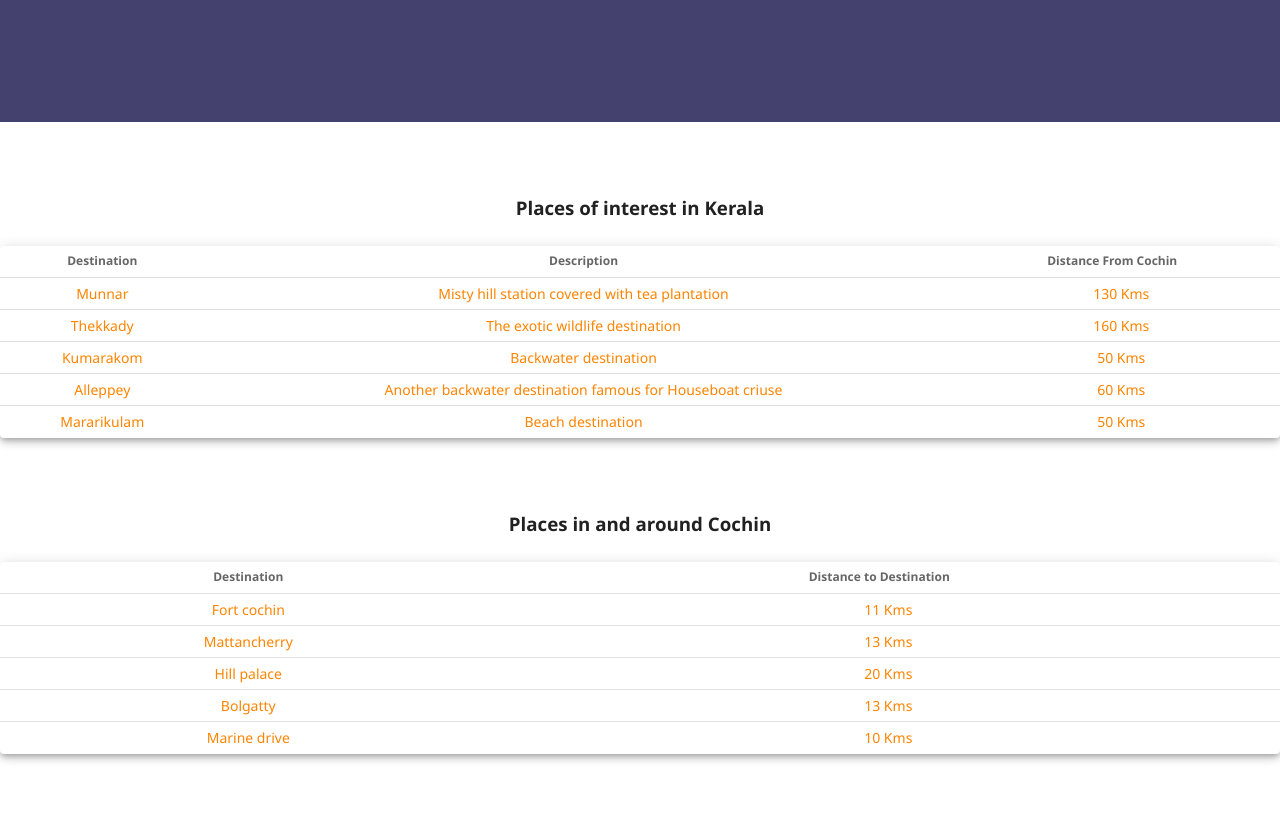
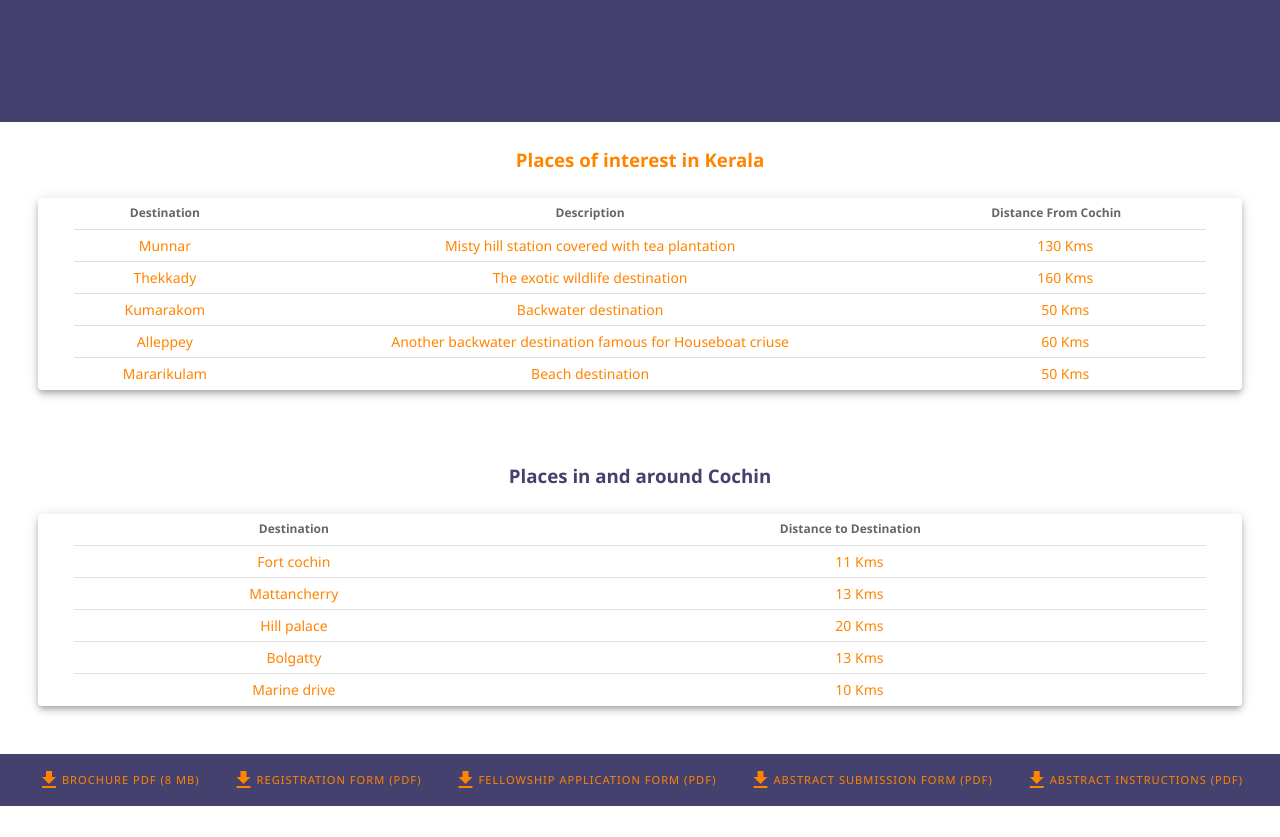
Before and after one commit to Sridharvn/Oncology2022Full, a Vue app: page / in a window 1280 px wide. Shown: the part 1960-2797 px from the top of the page. After the commit the page ends 2766 px from the top, so only its background shows below. Built offline with nearby package versions, Linux system fonts and the light colour scheme.

Commit message:
Almost done version one

```diff
--- a/src/App.vue
+++ b/src/App.vue
@@ -3,14 +3,7 @@
     <v-app-bar app elevation="5" id="appbar">
       <!-- <v-app-bar app elevation="10" elevate-on-scroll shrink-on-scroll id="appbar"> -->
       <div class="d-flex align-center">
-        <v-img
-          alt="Vuetify Logo"
-          class="shrink mr-2"
-          contain
-          src="./assets/ccrs-logo.png"
-          transition="scale-transition"
-          width="60"
-        />
+        <v-img class="shrink mr-2" contain src="./assets/ccrs-logo.png" transition="scale-transition" width="60" />
         <h2>Oncology 2022</h2>
       </div>
       <v-spacer></v-spacer>
@@ -18,18 +11,19 @@
     </v-app-bar>
 
     <v-main>
-      <router-view :DownloadsLinks="DownloadsLinks" />
+      <router-view style="margin:0%;padding:0%;" />
     </v-main>
+    <website-footer :DownloadLinks="DownloadsLinks"></website-footer>
   </v-app>
 </template>
 
 <script>
 import axios from "axios";
-import gsap from "gsap";
-import ScrollTriggerPlugin from "gsap/ScrollTrigger";
+// import gsap from "gsap";
 import DropDown from "./components/DropDown.vue";
+import WebsiteFooter from "./components/WebsiteFooter.vue";
 export default {
-  components: { DropDown },
+  components: { DropDown, WebsiteFooter },
   name: "App",
 
   data: () => ({
@@ -64,21 +58,20 @@ export default {
   methods: {
     //
     revealAnimation() {
-      gsap.registerPlugin(ScrollTriggerPlugin);
-      gsap.from("h1,h2,h3,h4,h5,#Thanks", {
-        duration: 1,
-        opacity: 0,
-        xPercent: -100,
-        ease: "power4",
-        stagger: 0.1,
-      });
-      gsap.from("img,p,.footer1,#image,#tables", {
-        duration: 1,
-        opacity: 0,
-        xPercent: 100,
-        ease: "power4",
-        stagger: 0.1,
-      });
+      // gsap.from("h1,h2,h3,h4,h5,#Thanks", {
+      //   duration: 1,
+      //   opacity: 0,
+      //   xPercent: -100,
+      //   ease: "power4",
+      //   stagger: 0.1,
+      // });
+      // gsap.from("img,p,.footer1,#image,#tables,#dropDown", {
+      //   duration: 1,
+      //   opacity: 0,
+      //   xPercent: 100,
+      //   ease: "power4",
+      //   stagger: 0.1,
+      // });
     },
     linkDownloader(link) {
       // console.log(link.linkSrc);
@@ -122,4 +115,16 @@ export default {
 p {
   font-family: "Roboto", sans-serif;
 }
+
+/* disable scroll bar */
+::-webkit-scrollbar {
+  width: 0px;
+  background: transparent;
+}
+
+@media screen and (max-width: 600px) {
+  #appbar {
+    font-size: small;
+  }
+}
 </style>
--- a/src/components/DropDown.vue
+++ b/src/components/DropDown.vue
@@ -1,8 +1,9 @@
 <template>
-    <div class="text-center">
-        <v-menu offset-y style="background-color:var(--primary-color);color:var(--secondary-color)">
+    <div class="text-center" id="dropDown">
+        <v-menu offset-y>
             <template v-slot:activator="{ on, attrs }">
-                <v-btn v-bind="attrs" v-on="on">
+                <v-btn v-bind="attrs" v-on="on" color="error">
+                    <v-icon>mdi-download</v-icon>
                     Downloads
                 </v-btn>
             </template>
@@ -69,4 +70,11 @@ export default {
 #downloadsListItem:active {
     opacity: 0.5;
 }
+
+#dropDown {
+    background-color: var(--appBar-color);
+    color: var(--secondary-color);
+    text-align: center;
+    padding: 0 20px;
+}
 </style>
--- a/src/components/HomeMain.vue
+++ b/src/components/HomeMain.vue
@@ -44,7 +44,7 @@ main {
   color: var(--secondary-color)
 }
 
-@media screen and (max-width: 600px) {
+@media screen and (max-width: 700px) {
   #home {
     flex-direction: column;
   }
@@ -58,5 +58,10 @@ main {
     padding-bottom: 20px;
     /* width: max-content; */
   }
+
+  h2 {
+    font-size: 1.5rem;
+    padding: 10px;
+  }
 }
 </style>
--- a/src/components/Table.vue
+++ b/src/components/Table.vue
@@ -33,5 +33,6 @@ export default {
 #tables {
     /* background-color: var(--secondary-color); */
     color: var(--secondary-color);
+    padding: 0 3%;
 }
 </style>
--- a/src/components/WebsiteFooter.vue
+++ b/src/components/WebsiteFooter.vue
@@ -1,21 +1,14 @@
 <template>
   <v-footer id="websitefooter" padless>
     <v-row justify="center" no-gutters>
-      <v-btn
-        v-for="link in DownloadLinks"
-        id="websitefooter"
-        v-bind:src="link.linkSrc"
-        v-on:click="linkDownloader(link)"
-        :key="link"
-        text
-        rounded
-        class="my-2"
-      >
+      <v-btn v-for="link in DownloadLinks" id="websitefooter" v-bind:src="link.linkSrc"
+        v-on:click="linkDownloader(link)" :key="link" text rounded class="my-2">
+        <v-icon>mdi-download</v-icon>
         {{ link.linkName }}
       </v-btn>
       <v-col id="websitefooter" cols="12">
         <!-- <v-img src="./../assets/ccrs-logo.png" style="height:50px;width:60px;"></v-img> -->
-        <strong>Oncology 2022</strong>
+        <!-- <strong >Oncology 2022</strong> -->
         <!-- {{ new Date().getFullYear() }} — <strong>Vuetify</strong> -->
       </v-col>
     </v-row>
@@ -68,5 +61,7 @@ export default {
   background-color: var(--primary-color);
   color: var(--secondary-color);
   text-align: center;
+  font-size: smaller;
+  font-weight: 500;
 }
 </style>
--- a/src/views/Home.vue
+++ b/src/views/Home.vue
@@ -30,31 +30,20 @@
 
     <v-row>
       <v-col>
-        <br /><br />
-        <h3 style="text-align: center">Places of interest in Kerala</h3>
-        <v-spacer></v-spacer>
-        <Table
-          :TableData="PlacesofInterestData"
-          :Headers="PlacesofInterestHeaders"
-        ></Table>
+        <h3>Places of interest in Kerala</h3>
+        <!-- <v-spacer></v-spacer> -->
+        <Table :TableData="PlacesofInterestData" :Headers="PlacesofInterestHeaders"></Table>
       </v-col>
     </v-row>
     <v-row>
-      <v-col
-        ><br /><br />
-        <h3 style="text-align: center">Places in and around Cochin</h3>
-        <v-spacer></v-spacer>
-        <Table
-          :TableData="PlacesinKochiData"
-          :Headers="PlacesinKochiHeaders"
-        ></Table>
+      <v-col><br /><br />
+        <h3 style="color:var(--primary-color) !important">Places in and around Cochin</h3>
+        <!-- <v-spacer></v-spacer> -->
+        <Table :TableData="PlacesinKochiData" :Headers="PlacesinKochiHeaders"></Table>
       </v-col>
     </v-row>
     <br />
     <br />
-    <br />
-    <br />
-    <WebsiteFooter :DownloadLinks="DownloadsLinks"></WebsiteFooter>
   </div>
 </template>
 
@@ -65,7 +54,6 @@ import DetailsText from "../components/DetailsText.vue";
 // import InstructionsForPreperation from "../components/InstructionsForPreperation.vue";
 import Table from "../components/Table.vue";
 import HotelsDetails from "../components/HotelsDetails.vue";
-import WebsiteFooter from "../components/WebsiteFooter.vue";
 
 export default {
   name: "Home",
@@ -76,15 +64,9 @@ export default {
     // InstructionsForPreperation,
     Table,
     HotelsDetails,
-    WebsiteFooter,
   },
   mounted() {
     //
-  },
-  props: {
-    DownloadsLinks: {
-      type: Array,
-    },
   },
   data() {
     return {
@@ -233,4 +215,9 @@ export default {
   padding: 0;
   margin: 0;
 }
+
+h3 {
+  color: var(--secondary-color);
+  text-align: center
+}
 </style>
```
